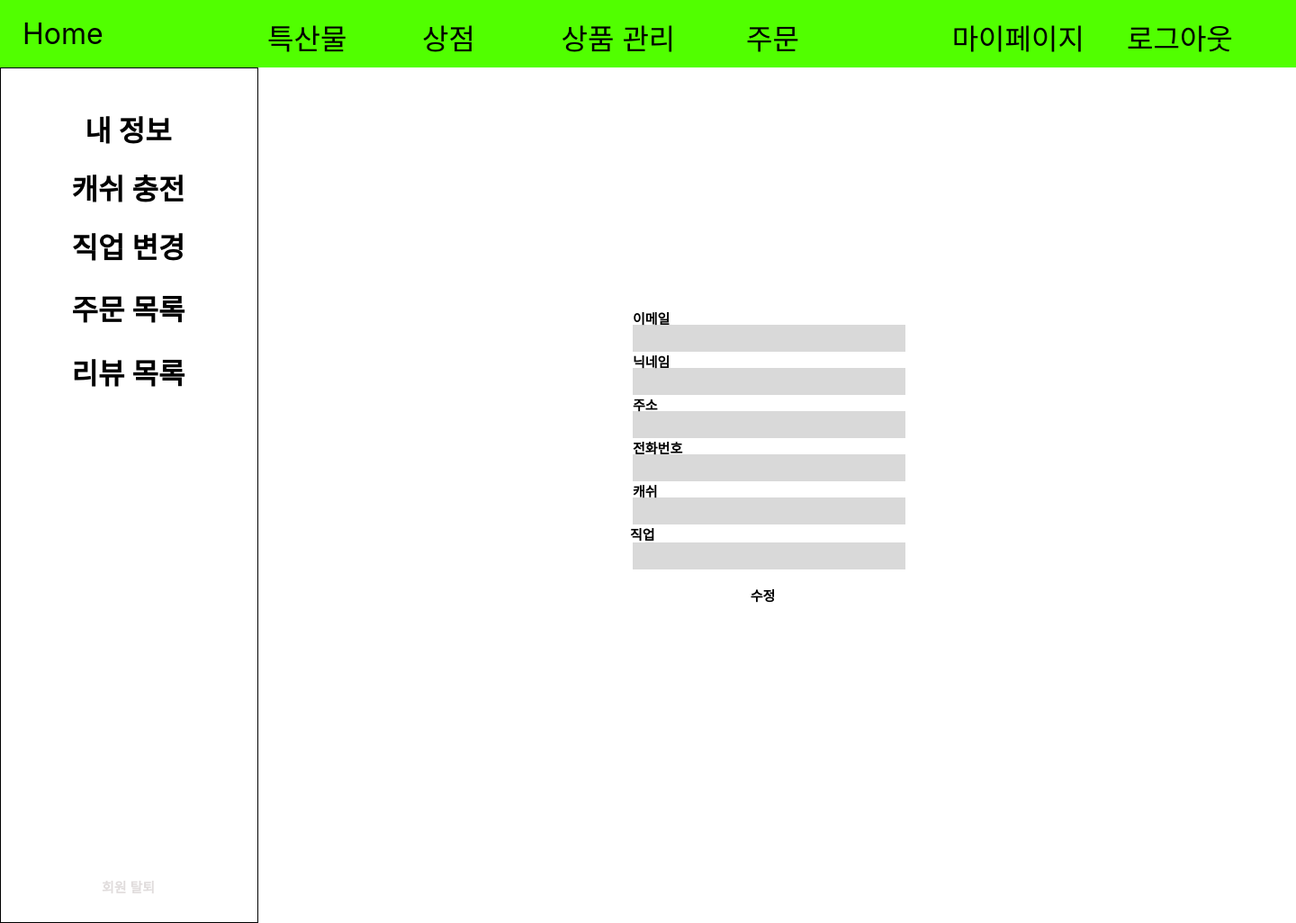
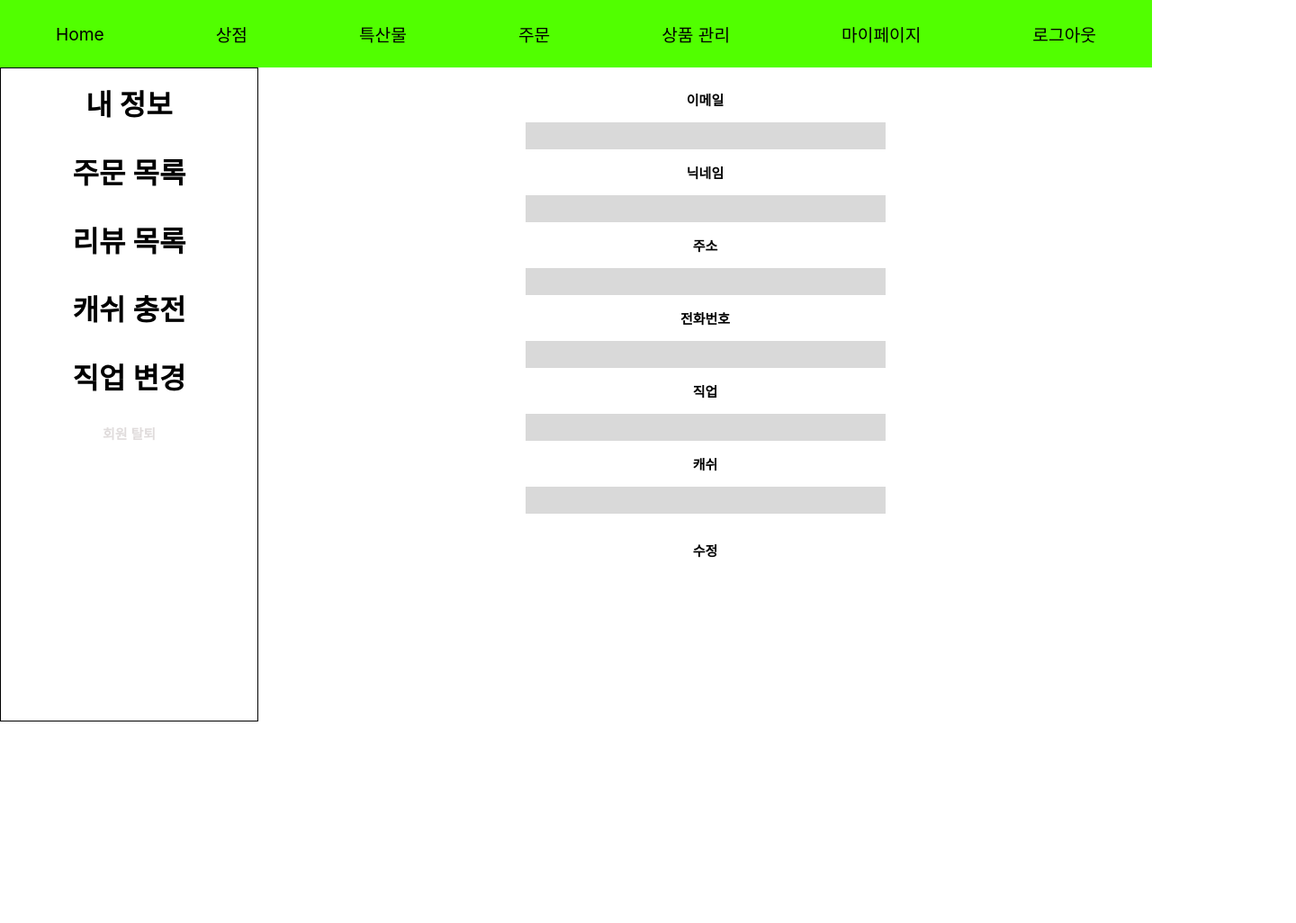
Before and after one commit to node6-teamproject/16-shop, a website: page public/mypage.html in a window 1280 px wide. Shown: the whole page at 90% size, 1440 px wide, since content can reach past the window. After the commit the page ends 802 px from the top, so only its background shows below. Drawn offline with Linux system fonts and the light colour scheme; no server answers.

Commit message:
html 홈페이지, 회원가입, 로그인, 마이페이지 디자인수정

```diff
--- a/public/mypage.html
+++ b/public/mypage.html
@@ -11,27 +11,50 @@
             font-family: 'Inter', sans-serif;
         }
 
+        .nav {
+            display: flex;
+            justify-content: space-around;
+            align-items: center;
+            height: 75px;
+            background-color: #51FF00;
+        }
+
+        .nav a {
+            text-decoration: none;
+            color: black;
+            font-size: 1.2rem;
+            font-weight: 400;
+            padding: 10px 20px;
+            border: 1px solid transparent;
+        }
+
+        .nav a:hover {
+            border: 1px solid black;
+            border-radius: 5px;
+        }
+
+        .container {
+            display: flex;
+            flex-direction: row;
+            height: calc(100vh - 75px);
+            background: white;
+        }
+
         .Mypagebar {
             width: 285px;
-            height: 949px;
-            position: absolute;
-            left: 0px;
-            top: 75px;
+            height: 100%;
             background: white;
             border: 1px black solid;
         }
 
         .menu-text {
-            width: 145px;
-            height: 30px;
-            left: 70px;
-            position: absolute;
+            width: 100%;
             text-align: center;
             color: black;
             font-size: 32px;
-            font-family: Inter;
             font-weight: 600;
-            word-wrap: break-word;
+            padding: 15px 0;
+            cursor: pointer;
         }
 
         .menu-text.gray {
@@ -39,128 +62,98 @@
             font-size: 15px;
         }
 
-        .Emailbox,
-        .Nicknamebox,
-        .Addressbox,
-        .Phonebox,
-        .Rolebox,
-        .Cashbox {
-            width: 303px;
-            height: 30px;
-            position: absolute;
-            background: #D9D9D9;
-            left: 703px;
+        .info-container {
+            flex: 1;
+            display: flex;
+            flex-direction: column;
+            align-items: center;
+            padding: 20px;
         }
 
-        .Emailbox {
-            top: 361px;
-        }
-
-        .Nicknamebox {
-            top: 409px;
-        }
-
-        .Addressbox {
-            top: 457px;
-        }
-
-        .Phonebox {
-            top: 505px;
-        }
-
-        .Rolebox {
-            top: 603px;
-        }
-
-        .Cashbox {
-            top: 553px;
+        .info-box {
+            width: 100%;
+            max-width: 400px;
+            height: 30px;
+            background: #D9D9D9;
+            margin: 10px 0;
+            text-align: center;
+            line-height: 30px; /* 수직 중앙 정렬 */
         }
 
         .label {
-            position: absolute;
-            left: 703px;
             text-align: center;
             color: black;
             font-size: 15px;
-            font-family: Inter;
             font-weight: 600;
-            word-wrap: break-word;
+            margin: 5px 0;
         }
 
         .Modify {
             width: 145px;
             height: 29px;
-            position: absolute;
-            top: 651px;
-            left: 775px;
             text-align: center;
             color: black;
             font-size: 15px;
-            font-family: Inter;
             font-weight: 600;
-            word-wrap: break-word;
-        }
-
-        .Component1 {
-            width: 1440px;
-            height: 75px;
-            position: absolute;
-            top: 0px;
-            background: #51FF00;
-        }
-
-        .Tab {
-            width: 1440px;
-            height: 75px;
-            left: 0px;
-            top: 0px;
-            position: absolute;
+            margin: 20px 0;
+            cursor: pointer;
         }
 
         .menu-tab {
             height: 59px;
-            top: 18px;
-            position: absolute;
             color: black;
             font-size: 32px;
-            font-family: Inter;
             font-weight: 400;
-            word-wrap: break-word;
+            text-align: center;
+        }
+
+        @media (max-width: 768px) {
+            .menu-text {
+                font-size: 24px;
+            }
+
+            .nav a {
+                font-size: 1rem;
+            }
         }
     </style>
 </head>
 
 <body>
-    <div style="width: 1440px; height: 1024px; position: relative; background: white">
-        <div class="Mypagebar"></div>
-        <div class="menu-text" style="top: 319px;">주문 목록</div>
-        <div class="menu-text" style="top: 390px;">리뷰 목록</div>
-        <div class="menu-text" style="top: 120px;">내 정보</div>
-        <div class="menu-text" style="top: 185px;">캐쉬 충전</div>
-        <div class="Emailbox"></div>
-        <div class="label" style="top: 343px;">이메일</div>
-        <div class="Nicknamebox"></div>
-        <div class="label" style="top: 391px;">닉네임</div>
-        <div class="Addressbox"></div>
-        <div class="label" style="top: 439px;">주소</div>
-        <div class="Phonebox"></div>
-        <div class="label" style="top: 487px;">전화번호</div>
-        <div class="Modify">수정</div>
-        <div class="Rolebox"></div>
-        <div class="label" style="top: 583px; left: 700px;">직업</div>
-        <div class="Cashbox"></div>
-        <div class="label" style="top: 535px;">캐쉬</div>
-        <div class="menu-text" style="top: 250px;">직업 변경</div>
-        <div class="Component1">
-            <div class="menu-text gray" style="top: 975px;">회원 탈퇴</div>
-            <div class="Tab"></div>
-            <div class="menu-tab" style="left: 1252px;">로그아웃</div>
-            <div class="menu-tab" style="left: 1057.68px;">마이페이지</div>
-            <div class="menu-tab" style="left: 623.52px;">상품 관리</div>
-            <div class="menu-tab" style="left: 25px;">Home</div>
-            <div class="menu-tab" style="left: 469px;">상점</div>
-            <div class="menu-tab" style="left: 297px;">특산물</div>
-            <div class="menu-tab" style="left: 829px;">주문</div>
+    <div class="nav">
+        <a href="homepage.loginafter.html">Home</a>
+        <a href="#store">상점</a>
+        <a href="#local">특산물</a>
+        <a href="#orders">주문</a>
+        <a href="#products">상품 관리</a>
+        <a href="mypage.html">마이페이지</a>
+        <a href="homepage.loginbefore.html">로그아웃</a>
+    </div>
+
+    <div class="container">
+        <div class="Mypagebar">
+            <div class="menu-text">내 정보</div>
+            <div class="menu-text">주문 목록</div>
+            <div class="menu-text">리뷰 목록</div>
+            <div class="menu-text">캐쉬 충전</div>
+            <div class="menu-text">직업 변경</div>
+            <div class="menu-text gray">회원 탈퇴</div>
+        </div>
+
+        <div class="info-container">
+            <div class="label">이메일</div>
+            <div class="info-box Emailbox"></div>
+            <div class="label">닉네임</div>
+            <div class="info-box Nicknamebox"></div>
+            <div class="label">주소</div>
+            <div class="info-box Addressbox"></div>
+            <div class="label">전화번호</div>
+            <div class="info-box Phonebox"></div>
+            <div class="label">직업</div>
+            <div class="info-box Rolebox"></div>
+            <div class="label">캐쉬</div>
+            <div class="info-box Cashbox"></div>
+            <div class="Modify">수정</div>
         </div>
     </div>
 
```
